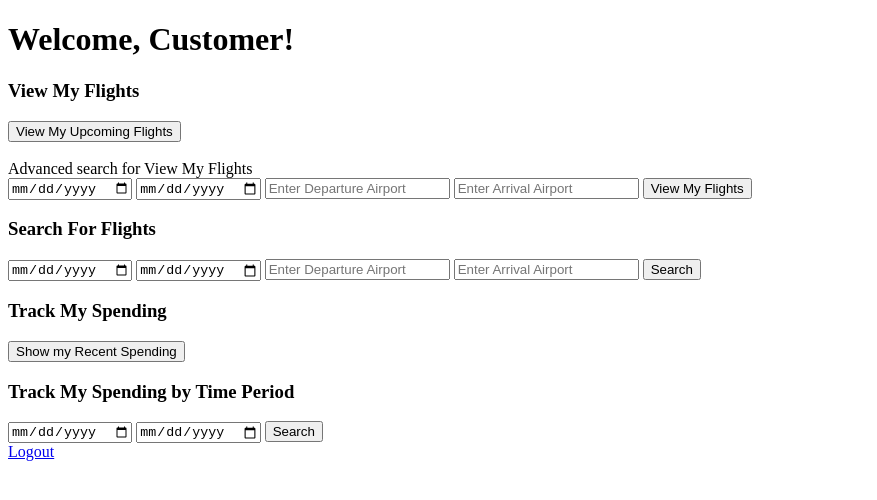
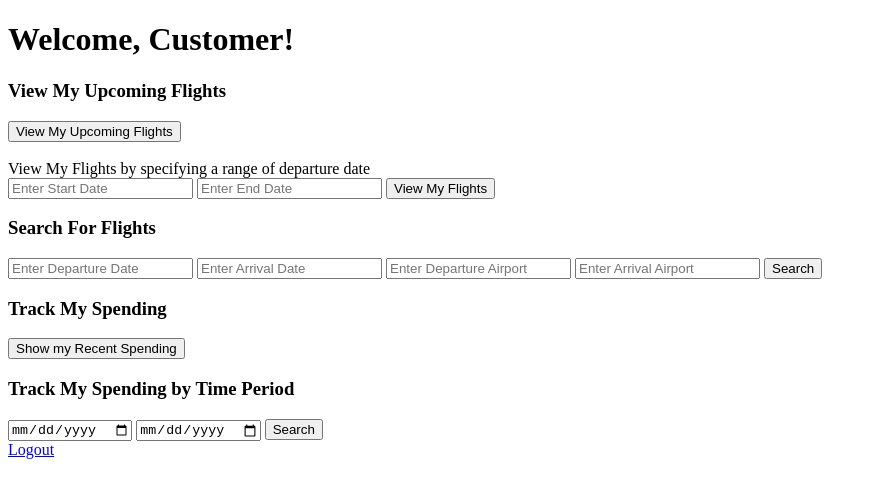
Before and after one commit to X-czh/Air-Ticket-Reservation-System, a Flask app: page /customer/ in a window 1280 px wide. Shown: the top 500 px of the page, without its empty margins (0-877 px from the left). Run offline with Flask 2, Linux system fonts and the light colour scheme; the visitor is signed in with stand-in values (Sample User, id 1).

Commit message:
update customer and booking_agent

```diff
--- a/air_ticket/templates/customer/index.html
+++ b/air_ticket/templates/customer/index.html
@@ -9,18 +9,16 @@
 <h1>Welcome, Customer!</h1>
 
 
-<h3>View My Flights</h3>
+<h3>View My Upcoming Flights</h3>
 
 <form action="viewMyFlights" method="POST">
     <input type="submit" value="View My Upcoming Flights"/>
 </form>
 
-<br> Advanced search for View My Flights <br>
+<br> View My Flights by specifying a range of departure date <br>
 <form action="viewMyFlightsOption" method="POST">
-    <input type="date" name="departure_date" placeholder="Enter Departure Date" required/>
-    <input type="date" name="arrival_date" placeholder="Enter Arrival Date" required/>
-    <input type="text" name="departure_airport" placeholder="Enter Departure Airport" required/>
-    <input type="text" name="arrival_airport" placeholder="Enter Arrival Airport" required/>
+    <input type="text" name="start_date" placeholder="Enter Start Date" required/>
+    <input type="text" name="end_date" placeholder="Enter End Date" required/>
     <input type="submit" value="View My Flights"/>
 </form>
 
@@ -67,8 +65,8 @@
 <h3>Search For Flights</h3>
 
 <form action="searchFlights" method="POST">
-    <input type="date" name="departure_date" placeholder="Enter Departure Date" required/>
-    <input type="date" name="arrival_date" placeholder="Enter Arrival Date" required/>
+    <input type="text" name="departure_date" placeholder="Enter Departure Date" required/>
+    <input type="text" name="arrival_date" placeholder="Enter Arrival Date" required/>
     <input type="text" name="departure_airport" placeholder="Enter Departure Airport" required/>
     <input type="text" name="arrival_airport" placeholder="Enter Arrival Airport" required/>
 	<input type="submit" value="Search"/>
@@ -261,7 +259,7 @@ var myChart = new Chart(ctx, {
 </style>
 
 
-<a href="/logout">Logout</a>
+<a href="/customer/logout">Logout</a>
 </body>
 
 </html>
--- a/air_ticket/views/customer.py
+++ b/air_ticket/views/customer.py
@@ -46,14 +46,12 @@ def viewMyFlights():
 def viewMyFlightsOption():
 	# grabs information
 	customer_email = session['username']
-	departure_airport = request.form['departure_airport']
-	departure_date = request.form['departure_date']
-	arrival_airport = request.form['arrival_airport']
-	arrival_date = request.form['arrival_date']
+	start_date = request.form['start_date']
+	end_date = request.form['end_date']
 
 	# check consistence of dates
-	if departure_date > arrival_date:
-		error = 'Error: arrival date is earlier than departure date!'
+	if start_date > end_date:
+		error = 'Error: end date is earlier than start date!'
 		return render_template('customer/index.html', message_viewMyFlights=error)
 
 	# cursor used to send queries
@@ -62,11 +60,8 @@ def viewMyFlightsOption():
 	query = '''
 		SELECT *
 		FROM purchases NATURAL JOIN ticket NATURAL JOIN flight
-		WHERE customer_email = %s AND departure_airport = %s AND
-			DATE(departure_time) = %s AND arrival_airport = %s AND
-			DATE(arrival_time) = %s '''
-	cursor.execute(query, (customer_email, departure_airport, departure_date,
-		arrival_airport, arrival_date))
+		WHERE customer_email = %s AND DATE(departure_time) BETWEEN %s AND %s '''
+	cursor.execute(query, (customer_email, start_date, end_date))
 	# stores the results in a variable
 	data = cursor.fetchall()
 	cursor.close()
```
Also changed, not shown: air_ticket/templates/booking_agent/index.html (+7 -9 lines), air_ticket/templates/general/index.html (+4 -4 lines), air_ticket/views/booking_agent.py (+7 -12 lines).
